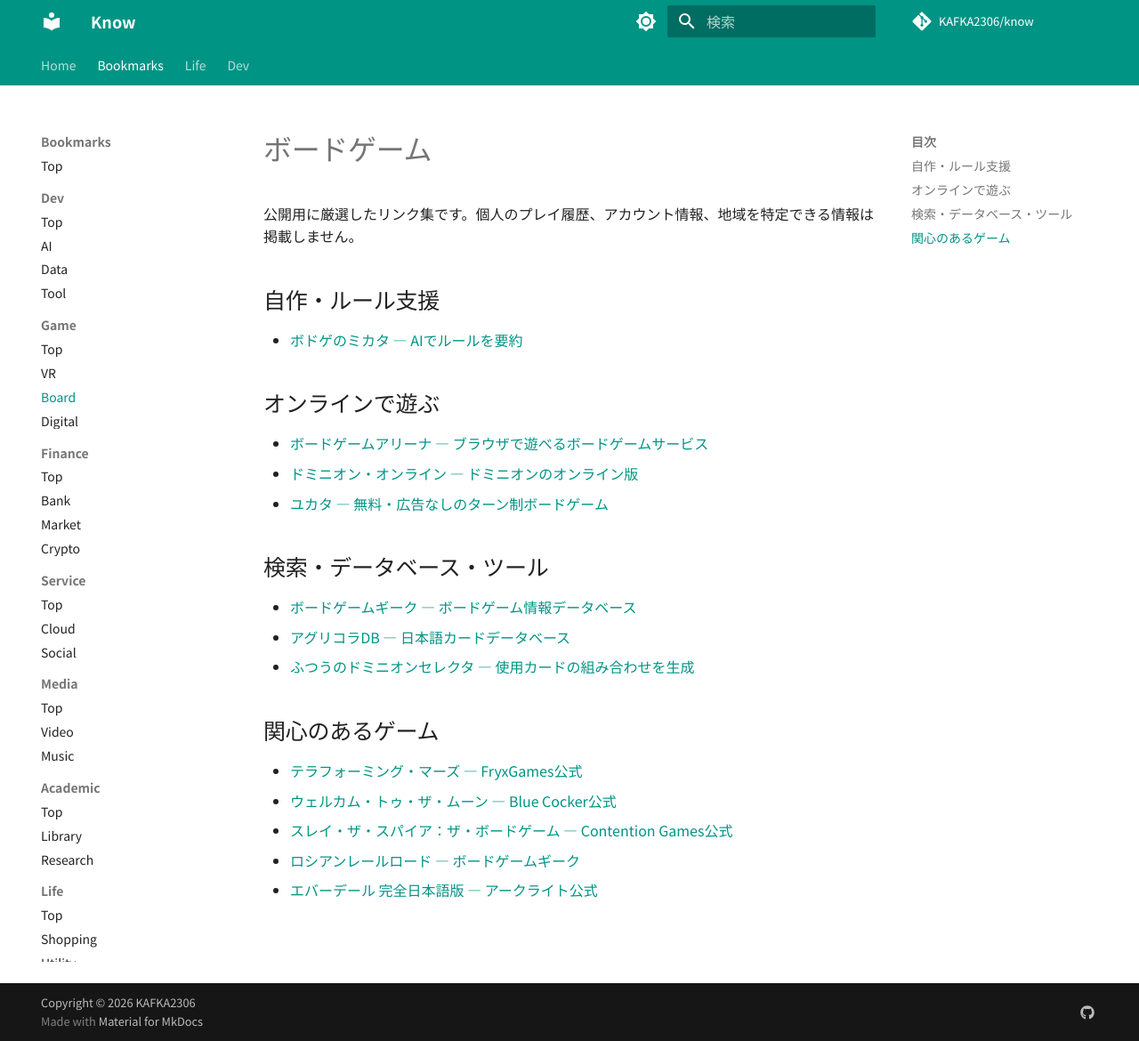
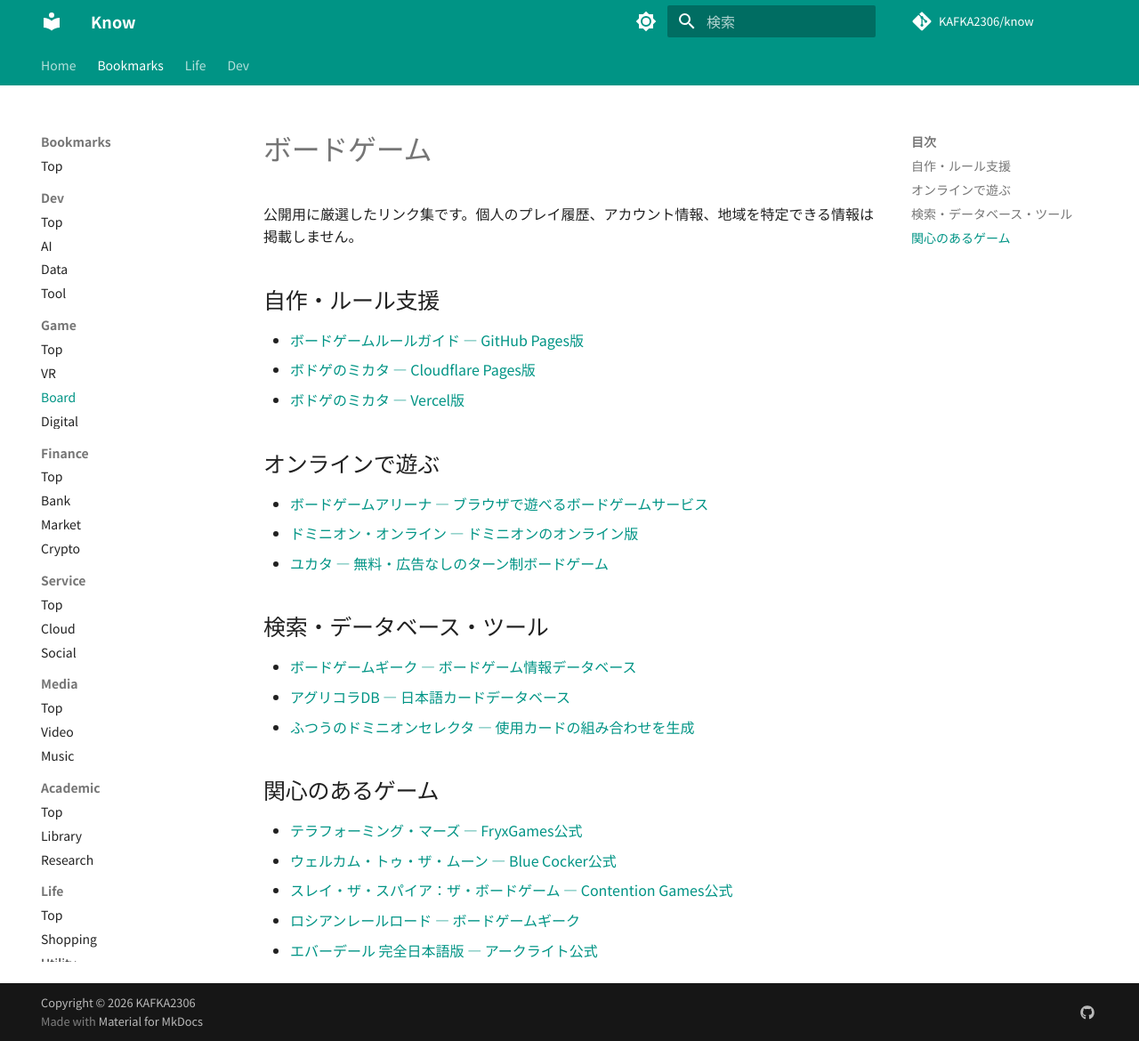
Before and after one commit to KAFKA2306/know, an MkDocs documentation site: the page built from docs/bookmarks/Game/Board/index.md, in a window 1280 px wide and 1170 px high. Shown: the whole window at 89% size. Built offline with MkDocs 1.6.1 and Material for MkDocs 9.7.7, drawn with Linux system fonts in a browser that asks for light colours; comment, search, counter and statistics services are not loaded.

Commit message:
自作ボードゲームサイトの公開先を追加

```diff
--- a/docs/bookmarks/Game/Board/index.md
+++ b/docs/bookmarks/Game/Board/index.md
@@ -4,7 +4,9 @@
 
 ## 自作・ルール支援
 
-- [ボドゲのミカタ — AIでルールを要約](https://bodoge-no-mikata.vercel.app/)
+- [ボードゲームルールガイド — GitHub Pages版](https://kafka2306.github.io/boardgamelist/)
+- [ボドゲのミカタ — Cloudflare Pages版](https://bodogenomikata2.pages.dev/)
+- [ボドゲのミカタ — Vercel版](https://bodoge-no-mikata.vercel.app/)
 
 ## オンラインで遊ぶ
 
```
